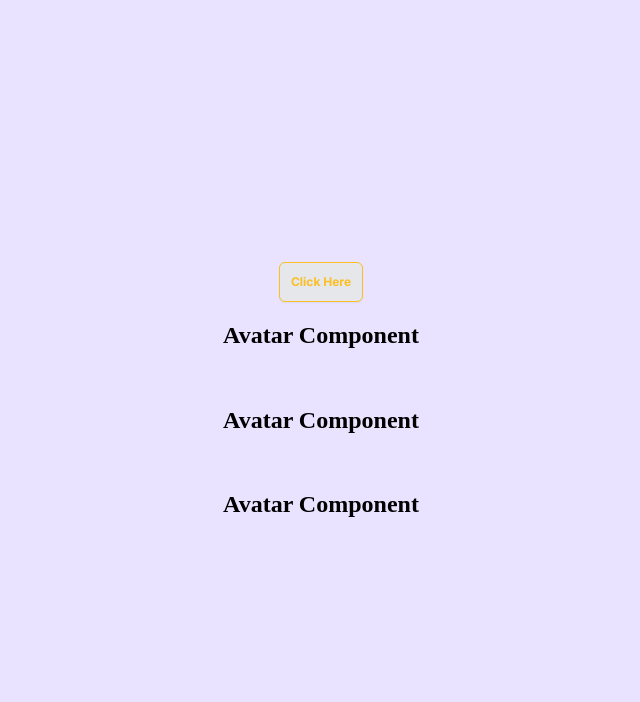
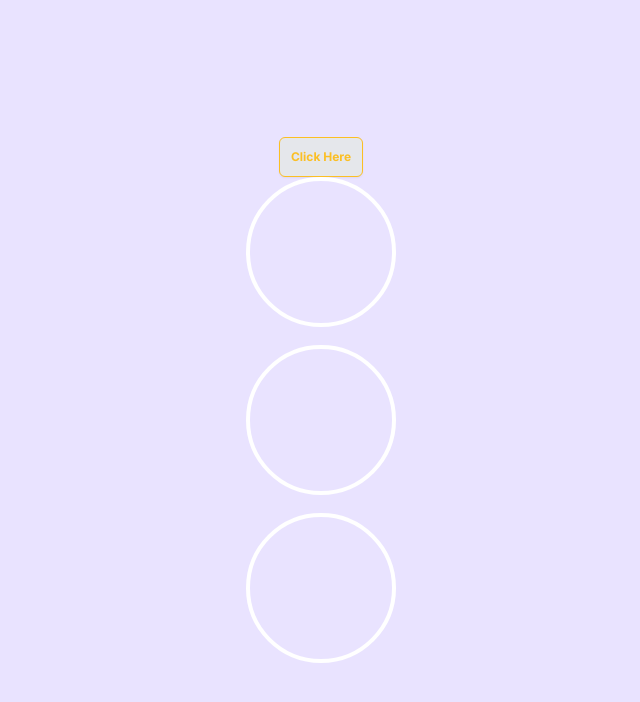
Before and after one commit to SGM-dev/react-component-library, a React (Vite) app: page / in a window 1280 px wide. Shown: the top 702 px of the page, without its empty margins (319-959 px from the left). Built offline with nearby package versions, Linux system fonts and the light colour scheme.

Commit message:
add classes based on content

```diff
--- a/src/components/Avatar/Avatar.jsx
+++ b/src/components/Avatar/Avatar.jsx
@@ -1,9 +1,11 @@
-import {IoPersonSharp} from "react-icons/io5"
-import "./Avatar.css"
+import { IoPersonSharp } from "react-icons/io5";
+import "./Avatar.css";
+import classNames from "classnames";
 
+export default function Avatar({ children, src, alt, ...rest }) {
+  const avatarClass = !src && (children ? "avatar-letters" : "avatar-icon");
 
-export default function Avatar(props) {
-    return (
-        <h2>Avatar Component</h2>
-    )
+  const allClasses = classNames("avatar", avatarClass);
+
+  return <div className={allClasses}></div>;
 }
```
